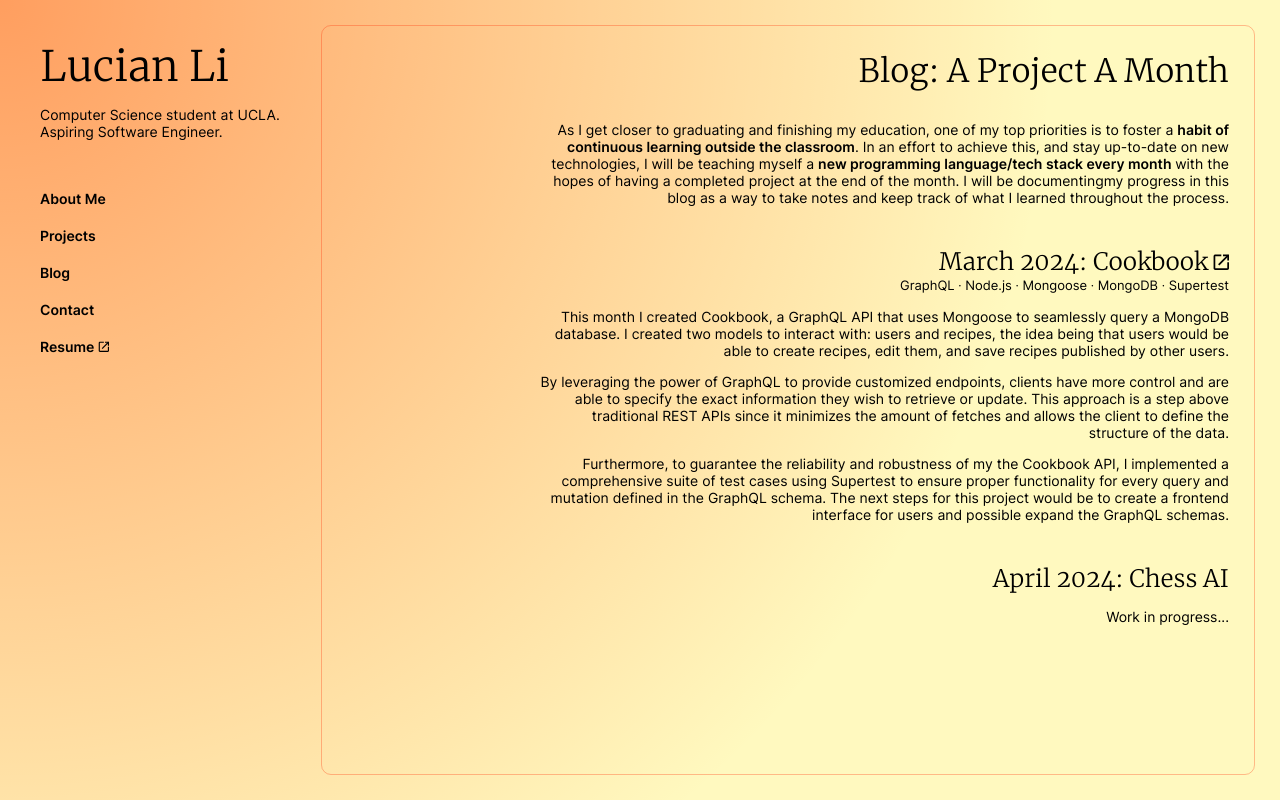
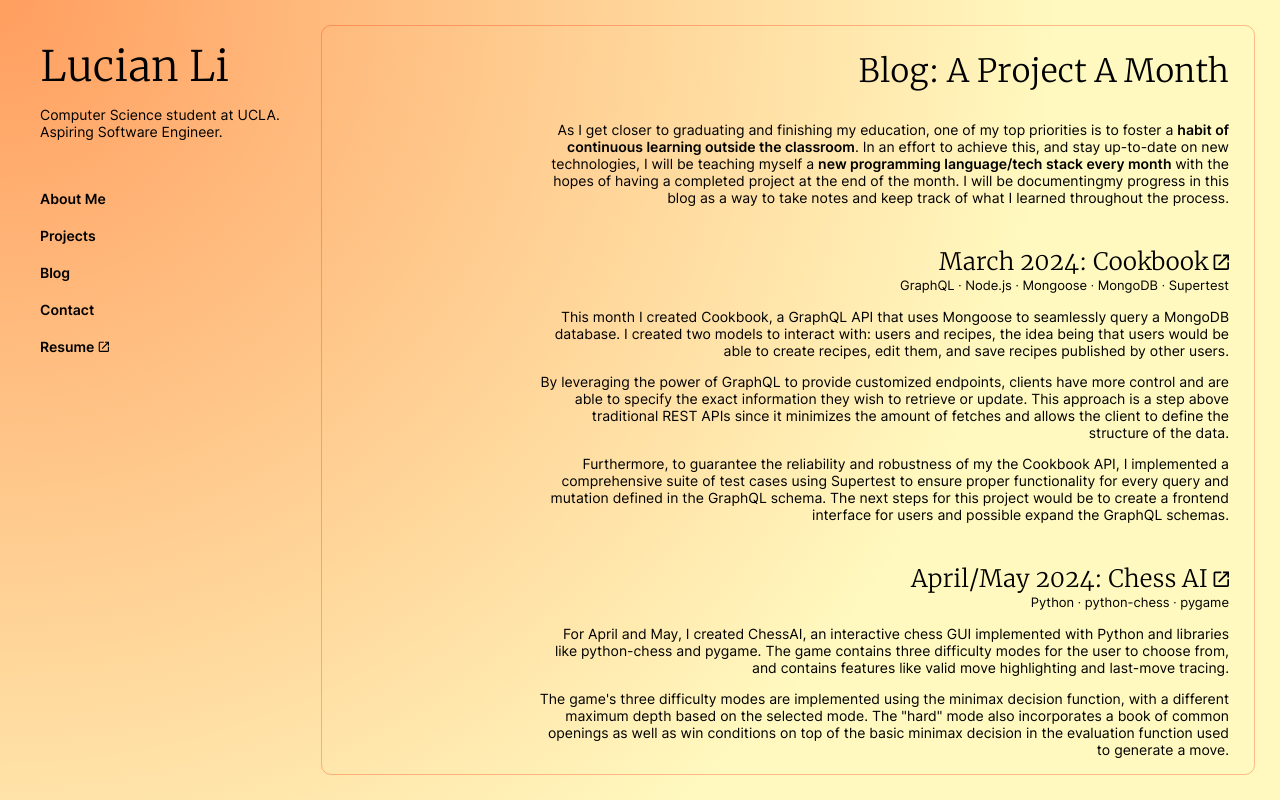
Before and after one commit to lucianli/personal-website, a React (Create React App) app: page /blog in a window 1280 px wide. Built offline with nearby package versions, Linux system fonts and the light colour scheme.

Commit message:
added ChessAI to blog

```diff
--- a/src/pages/Blog.js
+++ b/src/pages/Blog.js
@@ -52,22 +52,30 @@ const Blog = () => {
                 </p>
             </div>
             <div className={isMobile ? "blog__mobileSection" : "blog__section"}>
-                {/* <a
-                    href=""
+                <a
+                    href="https://github.com/lucianli/chessAI"
                     className="link blog__linktext"
                     target="_blank"
                     rel="noopener noreferrer"
-                > */}
+                >
                     <p className={isMobile ? "blog__title blog__mobileTitle" : "blog__title"}>
-                        April 2024: Chess AI
-                        {/* <NewTabIcon className="newtabicon" height={isMobile ? 14 : 18} width={isMobile ? 14 : 18}/> */}
+                        April/May 2024: Chess AI
+                        <NewTabIcon className="newtabicon" height={isMobile ? 14 : 18} width={isMobile ? 14 : 18}/>
                     </p>
                     <p className={isMobile ? "blog__techstack blog__mobileTechstack" : "blog__techstack"}>
-
+                        Python ∙ python-chess ∙ pygame
                     </p>
-                {/* </a> */}
+                </a>
                 <p className={isMobile ? "blog__content blog__mobileContent" : "blog__content"}>
-                    Work in progress...
+                    For April and May, I created ChessAI, an interactive chess GUI implemented with Python and
+                    libraries like python-chess and pygame. The game contains three difficulty modes for the user
+                    to choose from, and contains features like valid move highlighting and last-move tracing.
+                </p>
+                <p className={isMobile ? "blog__content blog__mobileContent" : "blog__content"}>
+                    The game's three difficulty modes are implemented using the minimax decision function, with a
+                    different maximum depth based on the selected mode. The "hard" mode also incorporates a book of
+                    common openings as well as win conditions on top of the basic minimax decision in the evaluation
+                    function used to generate a move.
                 </p>
             </div>
         </div>
```
